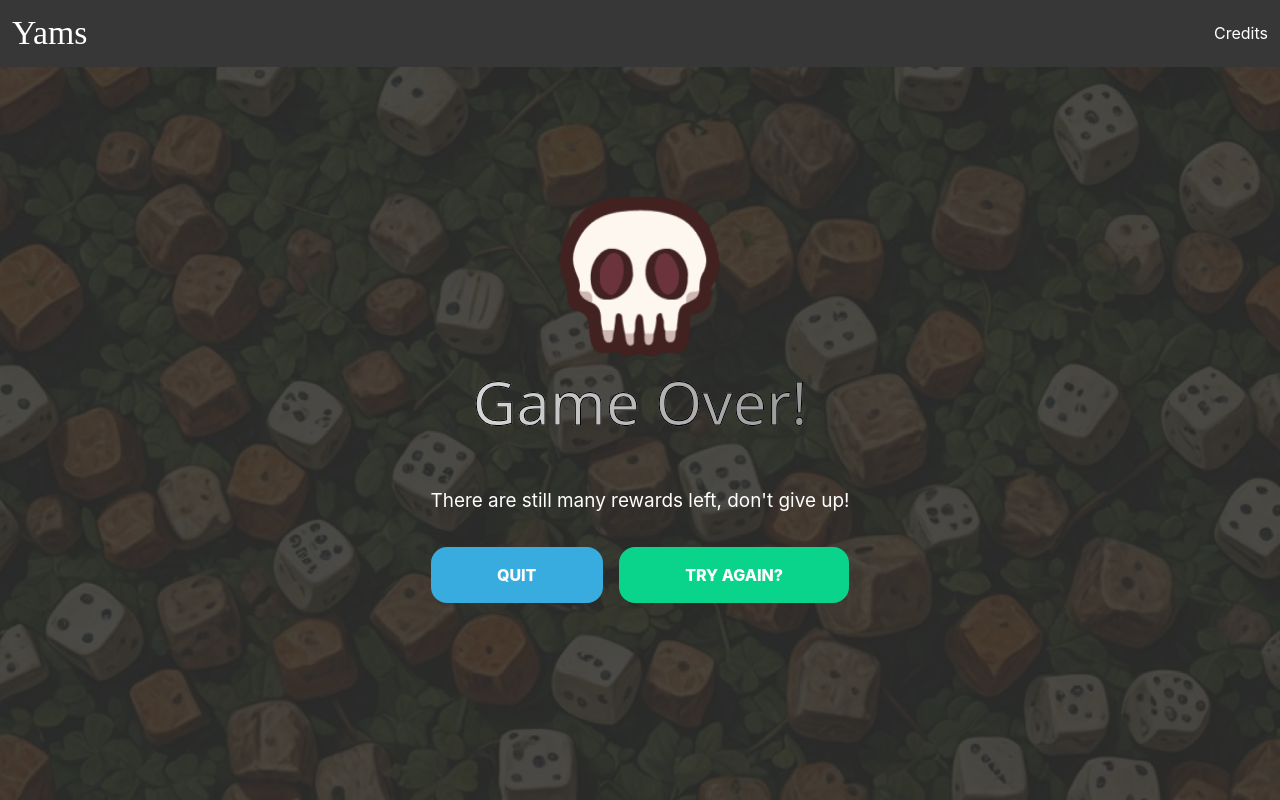
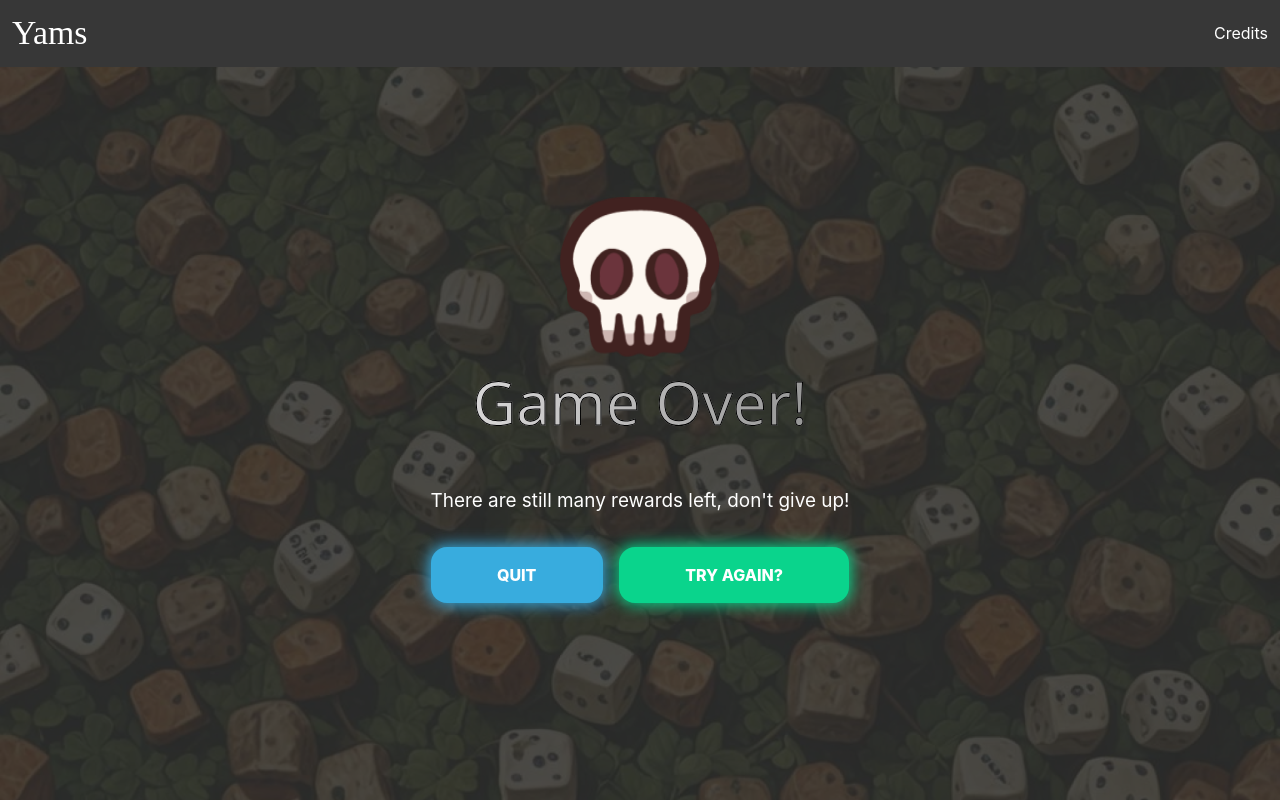
Before and after one commit to Merce213/3WA-Yams-Game, a React (Vite) app in the folder yams-front/: page /gameover in a window 1280 px wide. Built offline with nearby package versions, Linux system fonts and the light colour scheme; a web font is replaced by a local one.

Commit message:
fix bug on the style button component for the shadow

```diff
--- a/yams-front/src/components/Button.jsx
+++ b/yams-front/src/components/Button.jsx
@@ -1,10 +1,12 @@
 import React from "react";
 
-const Button = ({ text, bgColor, hexColorShadow, onClick, className }) => {
+const Button = ({ text, bgColor, onClick, styles }) => {
 	return (
 		<button
 			onClick={onClick}
-			className={`uppercase p-4 rounded-2xl ${bgColor} flex-grow font-yams-body font-extrabold [box-shadow:_0px_0px_15px_2px_${hexColorShadow};] hover:[box-shadow:_0px_0px_15px_6px_${hexColorShadow};] transition-all duration-200 ${className}`}
+			className={`uppercase p-4 rounded-2xl ${bgColor} flex-grow font-yams-body font-extrabold transition-all duration-200 ${
+				styles ? styles : ""
+			}`}
 		>
 			{text}
 		</button>
--- a/yams-front/src/pages/GameOver.jsx
+++ b/yams-front/src/pages/GameOver.jsx
@@ -40,14 +40,18 @@ const GameOver = () => {
 									<Button
 										text={"QUIT"}
 										bgColor={"bg-yams-blue"}
-										hexColorShadow={"#38ACDE"}
+										styles={
+											"[box-shadow:_0px_0px_15px_2px_#38ACDE;] hover:[box-shadow:_0px_0px_15px_6px_#38ACDE;] "
+										}
 										onClick={handleQuit}
 									/>
 
 									<Button
 										text={"TRY AGAIN?"}
 										bgColor={"bg-yams-green"}
-										hexColorShadow={"#0AD48C"}
+										styles={
+											"[box-shadow:_0px_0px_15px_2px_#0AD48C;] hover:[box-shadow:_0px_0px_15px_6px_#0AD48C;] "
+										}
 										onClick={handleTryAgain}
 									/>
 								</div>
--- a/yams-front/src/pages/Win.jsx
+++ b/yams-front/src/pages/Win.jsx
@@ -73,8 +73,10 @@ const Win = () => {
 								<Button
 									text={"QUIT"}
 									bgColor={"bg-yams-blue"}
-									hexColorShadow={"#38ACDE"}
-									className={"w-3/4 mx-auto"}
+									styles={
+										"[box-shadow:_0px_0px_15px_2px_#38ACDE;] hover:[box-shadow:_0px_0px_15px_6px_#38ACDE;] "
+									}
+									onClick={handleQuit}
 								/>
 							</div>
 						</div>
```
